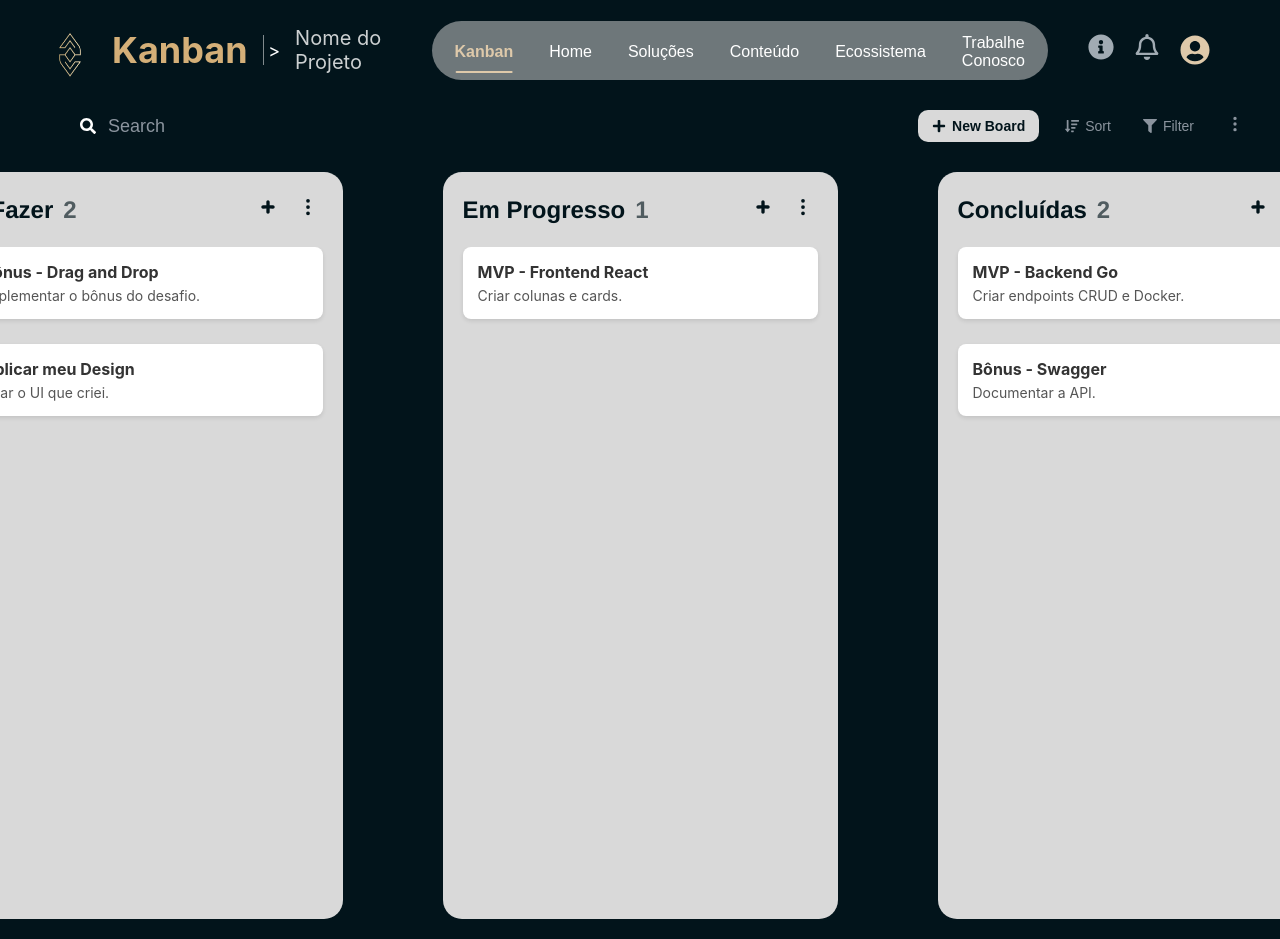
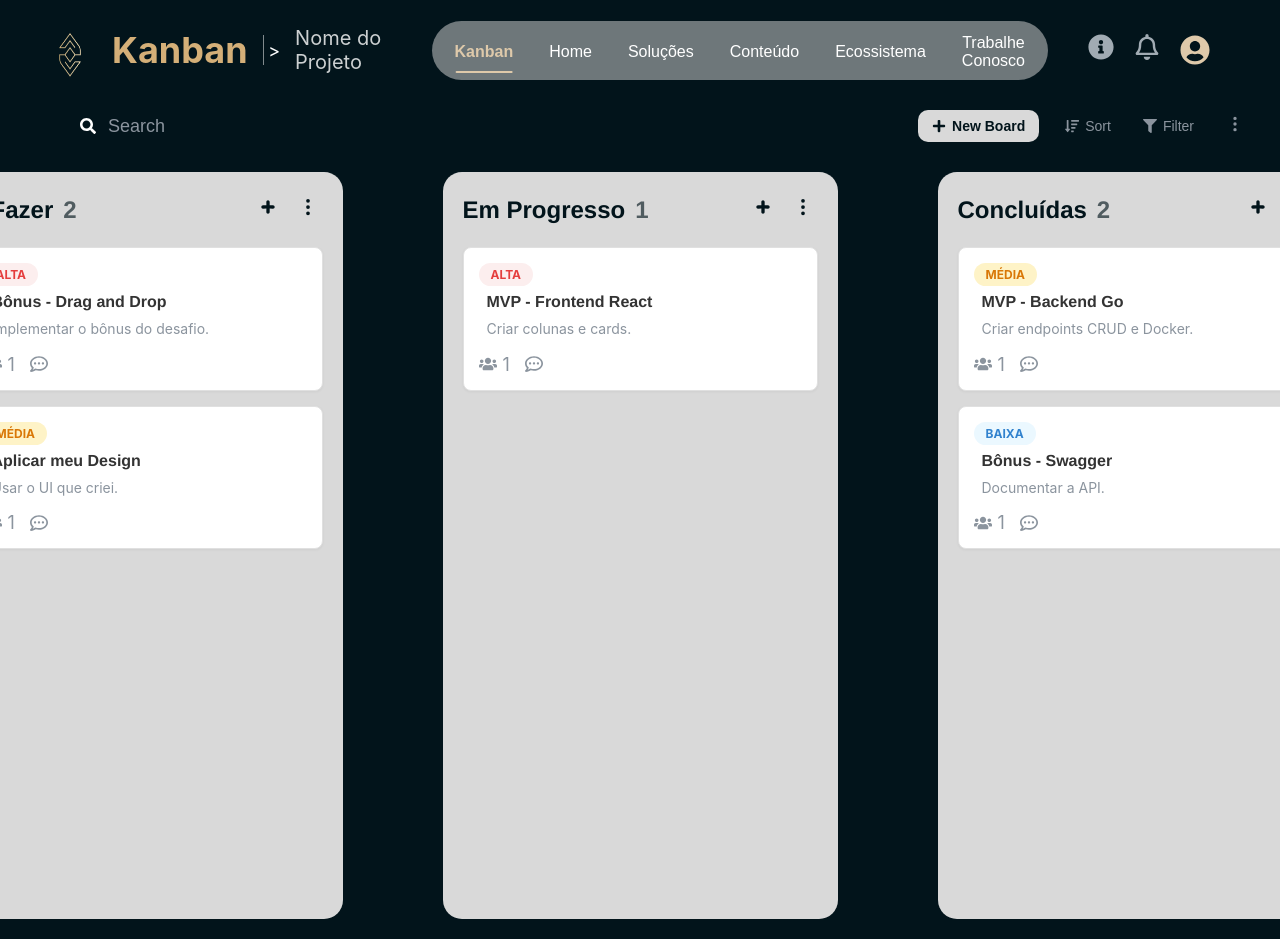
Before and after one commit to FrancoBorba/desafio-fullstack-veritas, a React (Create React App) app in the folder frontend/: page / in a window 1280 px wide. Shown: the top 939 px of the page. Built offline with nearby package versions, Linux system fonts and the light colour scheme.

Commit message:
Feat(Frontend) Stylizes card

```diff
--- a/frontend/src/App.js
+++ b/frontend/src/App.js
@@ -8,13 +8,12 @@ import ActionBar from './components/ActionBar';
 
 // Create fake cards to test and improve the design
 const mockTasks = [
-  { id: 'task-1', title: 'MVP - Backend Go', description: 'Criar endpoints CRUD e Docker.', status: 'Concluídas' },
-  { id: 'task-2', title: 'MVP - Frontend React', description: 'Criar colunas e cards.', status: 'Em Progresso' },
-  { id: 'task-3', title: 'Bônus - Swagger', description: 'Documentar a API.', status: 'Concluídas' },
-  { id: 'task-4', title: 'Bônus - Drag and Drop', description: 'Implementar o bônus do desafio.', status: 'A Fazer' },
-  { id: 'task-5', title: 'Aplicar meu Design', description: 'Usar o UI que criei.', status: 'A Fazer' },
+  { id: 'task-1', title: 'MVP - Backend Go', description: 'Criar endpoints CRUD e Docker.', status: 'Concluídas', prioridade: 'Média' },
+  { id: 'task-2', title: 'MVP - Frontend React', description: 'Criar colunas e cards.', status: 'Em Progresso', prioridade: 'Alta' },
+  { id: 'task-3', title: 'Bônus - Swagger', description: 'Documentar a API.', status: 'Concluídas', prioridade: 'Baixa' },
+  { id: 'task-4', title: 'Bônus - Drag and Drop', description: 'Implementar o bônus do desafio.', status: 'A Fazer', prioridade: 'Alta' },
+  { id: 'task-5', title: 'Aplicar meu Design', description: 'Usar o UI que criei.', status: 'A Fazer', prioridade: 'Média' },
 ];
-
 // The columns with fix name
 const columnTitles = ['A Fazer', 'Em Progresso', 'Concluídas']; //
 
--- a/frontend/src/components/TaskCard.css
+++ b/frontend/src/components/TaskCard.css
@@ -1,20 +1,76 @@
+/* Em frontend/src/components/TaskCard.css */
+
 .task-card {
-  background-color: #ffffff;
+  background-color: #FFFFFF;
+  border: 1px solid #E0E0E0; /* Borda sutil */
+  border-radius: 8px;
+  box-shadow: 0 1px 3px rgba(0, 0, 0, 0.05);
+  padding: 15px;
+  text-align: left;
   color: #333;
-  padding: 15px;
-  margin-bottom: 10px;
-  border-radius: 8px;
-  box-shadow: 0 2px 4px rgba(0, 0, 0, 0.1);
-  text-align: left;
 }
 
-.task-card h4 {
-  margin-top: 0;
-  margin-bottom: 5px;
+
+.card-header {
+  margin-bottom: 10px;
 }
 
-.task-card p {
+.task-priority {
+  margin: 0;
+  padding: 4px 12px;
+  border-radius: 12px;
+  font-size: 12px;
+  font-weight: bold;
+  text-transform: uppercase;
+}
+
+.task-priority.alta {
+  background-color: #FCEEEE;
+  color: #E53E3E;
+}
+.task-priority.média {
+  background-color: #FEF3C7;
+  color: #D97706;
+}
+.task-priority.baixa {
+  background-color: #EBF8FF;
+  color: #3182CE;
+}
+
+
+.card-body h4 {
+  margin: 0;
+  margin-bottom: 8px;
+  font-family: Helvetica, Arial, sans-serif;
+  font-size: 16px;
+  font-weight: 700;
+  padding-left: 8px;
+}
+.card-body p {
   margin: 0;
   font-size: 14px;
-  color: #555;
+  color: #8B949E;
+  line-height: 1.4;
+  padding-left: 8px;
+
 }
+
+
+.card-footer {
+  margin-top: 15px;
+  display: flex;
+  align-items: center;
+  gap: 15px;
+}
+.footer-left {
+  display: flex;
+  align-items: center;
+  gap: 15px;
+}
+.icon-group {
+  display: flex;
+  align-items: center;
+  gap: 6px;
+  color: #8B949E;
+  font-size: 18px;
+}
--- a/frontend/src/components/TaskCard.js
+++ b/frontend/src/components/TaskCard.js
@@ -1,15 +1,45 @@
 import React from "react";
 import './TaskCard.css';
+import { FaUsers, FaRegCommentDots } from 'react-icons/fa';
+
 
 function TaskCard({task}){
-    return(
-        <div className="task-card">
-            <h4>{task.title}</h4>
-            <p>{task.description}</p>
+
+    const prioridadeClass = task.prioridade ? task.prioridade.toLowerCase() : '';
+
+return (
+    <div className="task-card">
+
+      {/* ---  THE PRIORITY TAG --- */}
+      {task.prioridade && (
+        <div className="card-header">
+          <span className={`task-priority ${prioridadeClass}`}>
+            {task.prioridade.toUpperCase()}
+          </span>
         </div>
+      )}
 
+      {/*  TITLE AND DESCRIPTION */}
+      <div className="card-body">
+        <h4>{task.title}</h4>
+        <p>{task.description}</p>
+      </div>
 
-    )
+      {/* -- THE FOOTER WITH ICONS  */}
+      <div className="card-footer">
+        <div className="footer-left">
+          <span className="icon-group">
+            <FaUsers />
+            <span>1</span>
+          </span>
+          <span className="icon-group">
+            <FaRegCommentDots />
+          </span>
+        </div>
+      </div>
+
+    </div>
+  );
 }
 
 export default TaskCard;
```
